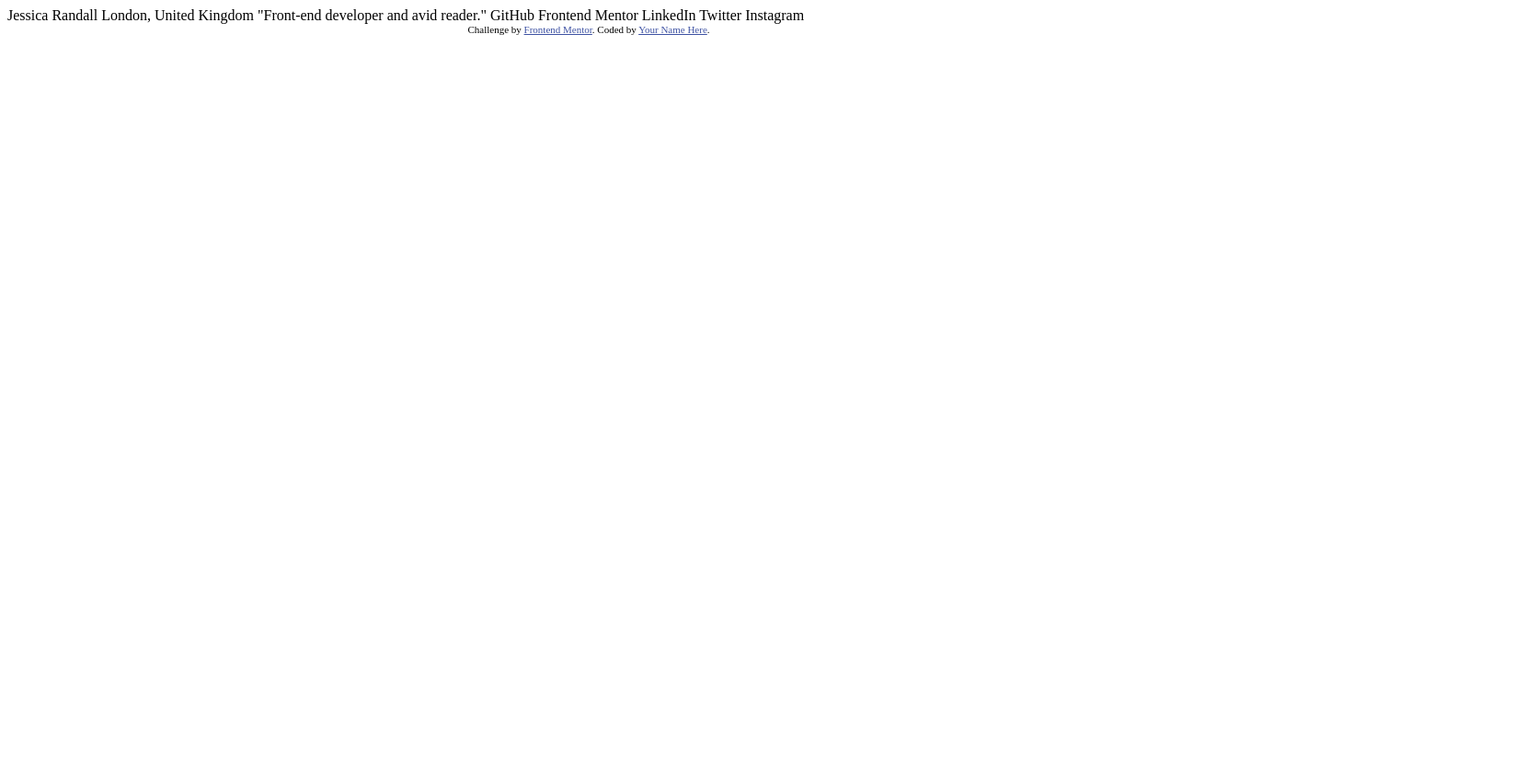
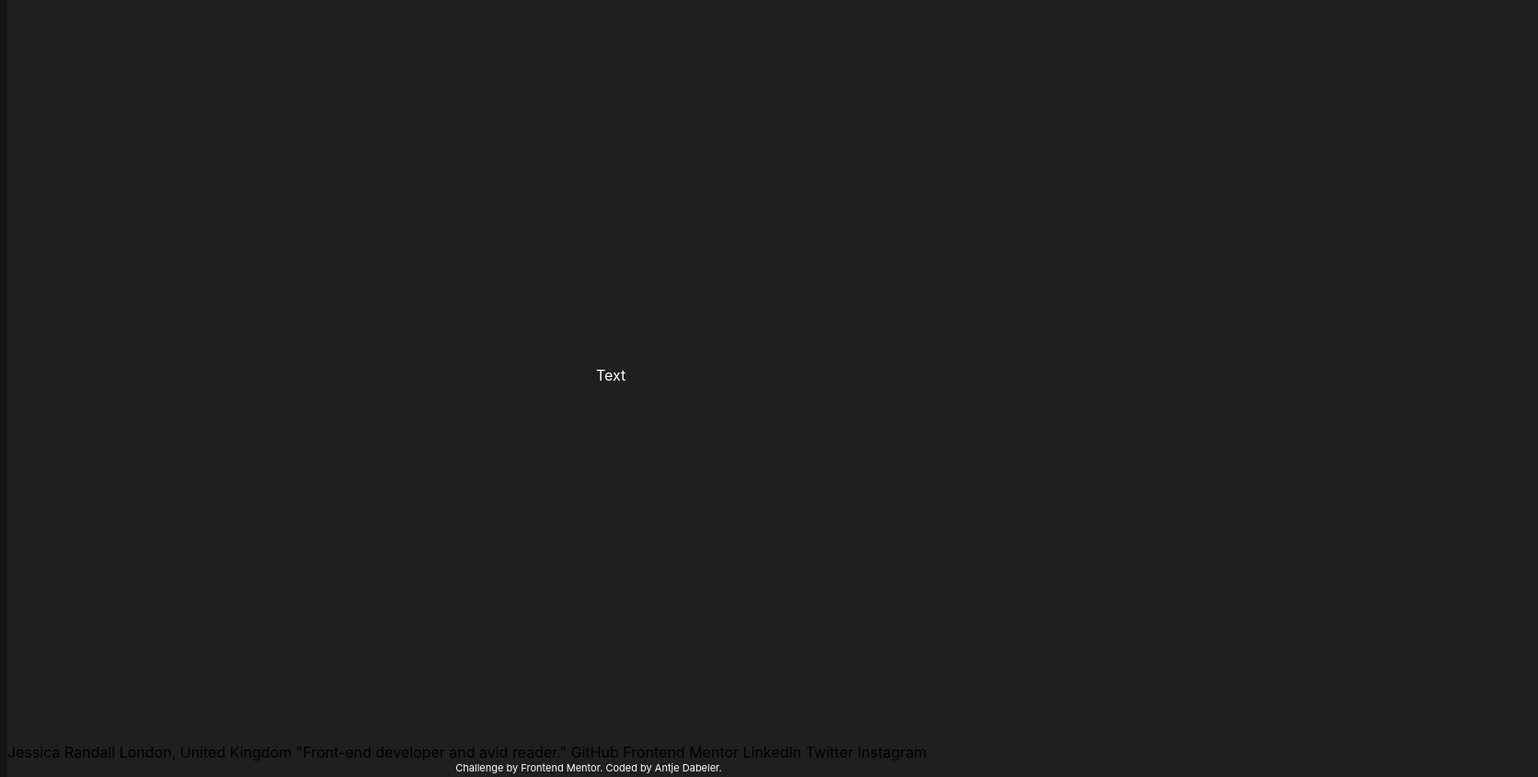
Before and after one commit to Adabe4/social-links-profile, a plain HTML site: page index.html in a window 1280 px wide. Shown: the whole page at 92% size, 1672 px wide, since content can reach past the window. Before the commit the page ends 800 px from the top, so only its background shows below. Drawn offline with Linux system fonts and the light colour scheme; a web font is replaced by a local one.

Commit message:
setupp css

```diff
--- a/index.html
+++ b/index.html
@@ -6,15 +6,18 @@
 
   <link rel="icon" type="image/png" sizes="32x32" href="./assets/images/favicon-32x32.png">
 
+  <link rel="stylesheet" href="social_links_profile.css">
+
   <title>Frontend Mentor | Social links profile</title>
 
-  <!-- Feel free to remove these styles or customise in your own stylesheet 👍 -->
-  <style>
-    .attribution { font-size: 11px; text-align: center; }
-    .attribution a { color: hsl(228, 45%, 44%); }
-  </style>
 </head>
 <body>
+
+  <div class ="flex-container">
+    <div id="boxrdcorners">
+      Text
+    </div>
+  </div>
 
   Jessica Randall
   London, United Kingdom
@@ -28,7 +31,7 @@
 
   <div class="attribution">
     Challenge by <a href="https://www.frontendmentor.io?ref=challenge" target="_blank">Frontend Mentor</a>.
-    Coded by <a href="#">Your Name Here</a>.
+    Coded by <a href="#">Antje Dabeler</a>.
   </div>
 </body>
 </html>
--- /dev/null
+++ b/social_links_profile.css
@@ -0,0 +1,67 @@
+/* Attribution style from front-end mentor. */
+.attribution { font-size: 11px; text-align: center; color: white;}
+a.footer:hover {
+  color: hsl(75, 94%, 57%);
+}
+
+@font-face {
+  font-family: "Inter";
+  font-optical-sizing: auto;
+  src: url(https://fonts.google.com/specimen/Inter);
+}
+
+body{
+    background-color: hsl(0, 0%, 8%);
+    font-family: Inter, sans-serif;
+}
+
+.flex-container{
+    display: flex;
+    flex-direction: column;
+    height: 100vh;
+    width: 100vw;
+    justify-content: center;
+    align-items: center;
+}
+
+#boxrdcorners {
+    border-radius: 8px;
+    padding: 80vh;
+    width: 30vw;
+    height: 120px;
+    margin: auto;
+    background-color: hsl(0, 0%, 12%);
+    color: white;
+  }
+
+  h2 {
+    font-weight: 600;
+    font-size: 14px;
+    color: hsl(75, 94%, 57%);
+  }
+
+  h1 {
+    font-size: 28px;
+    font-weight: 800;
+  }
+
+  p {
+    font-size: 14px;
+    color: white;
+    font-weight: 400;
+  }
+
+  img.profile {
+    width: 220px;
+    height: 120px;
+    border-radius: 8px;
+  }
+
+  a:link, a:visited {
+    color: white;
+    text-decoration: none;
+  }
+
+  a:hover {
+    color: hsl(75, 94%, 57%);
+  }
```
